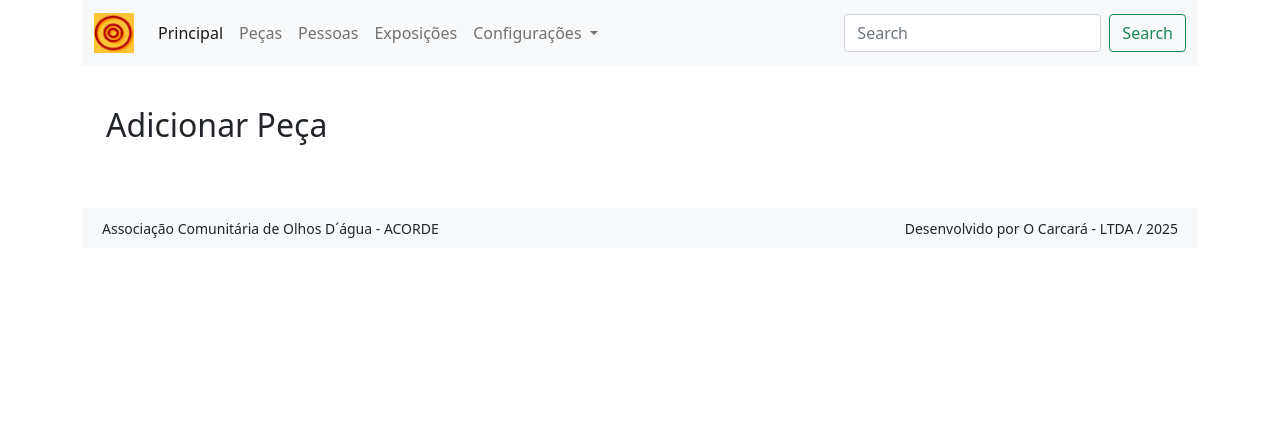
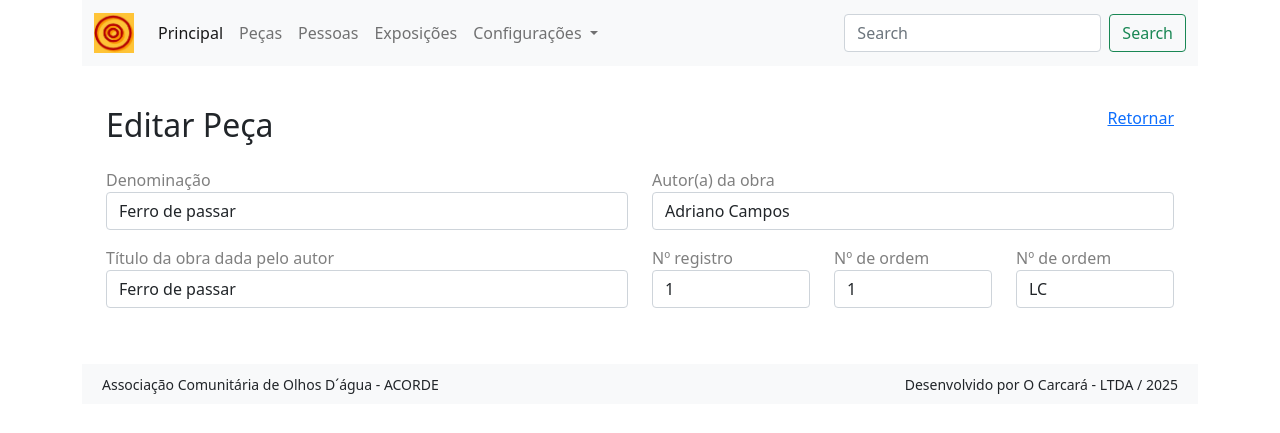
Before and after one commit to OCarcara/acorde, a Django app: template templates/pecas/peca_form.html in a window 1280 px wide. Shown: the top 433 px of the page. Run offline with Django 5.2, Linux system fonts and the light colour scheme; the template is opened without the code that fills it: values that come from a table or form of the project are taken from there, others are empty; data comes from the database, SQL or seed files in the repository.

Commit message:
Montado layout do formulário de peças até o campo Nº de ordem

```diff
--- a/acervo/urls.py
+++ b/acervo/urls.py
@@ -4,7 +4,8 @@ from . import views
 urlpatterns = [
     path("", views.index, name="index"),
     path("pecas/", views.pecas_acervo, name="pecas_acervo"),
+    path("pecas/<int:pk>/edit/", views.editar_peca, name="editar_peca"),
+    path("pecas/<int:pk>/atualizar/", views.atualizar_peca, name="atualizar_peca"),
 ]
 """     path("pecas/add/", views.peca_create, name="pecas_add"),
-    path("pecas/<int:pk>/edit/", views.peca_update, name="pecas_edit"),
     path("pecas/<int:pk>/delete/", views.peca_delete, name="pecas_delete"), """
--- a/templates/partials/_footer.html
+++ b/templates/partials/_footer.html
@@ -1,11 +1,11 @@
 <div class="container bg-light">
     <div class="row align-items-center p-2">
-        <div class="col-6 text-start">
+        <div class="col-md-6 text-start">
             <small>
                 <span>Associação Comunitária de Olhos D´água - ACORDE</span>
             </small>
         </div>
-        <div class="col-6 text-end">
+        <div class="col-md-6 text-md-end">
             <small>
                 <span class="align-items-end">Desenvolvido por O Carcará - LTDA / 2025</span>
             </small>
--- a/templates/partials/_header.html
+++ b/templates/partials/_header.html
@@ -12,10 +12,10 @@
         <div class="collapse navbar-collapse" id="navbarSupportedContent">
             <ul class="navbar-nav me-auto mb-2 mb-lg-0">
                 <li class="nav-item">
-                    <a class="nav-link active" aria-current="page" href="#">Principal</a>
+                    <a class="nav-link active" aria-current="page" href="{% url 'index' %}">Principal</a>
                 </li>
                 <li class="nav-item">
-                    <a class="nav-link" href="#">Peças</a>
+                    <a class="nav-link" href="{% url 'pecas_acervo' %}">Peças</a>
                 </li>
                 <li class="nav-item">
                     <a class="nav-link" href="#">Pessoas</a>
--- a/templates/pecas/peca_form.html
+++ b/templates/pecas/peca_form.html
@@ -2,7 +2,59 @@
 
 {% block content %}
 <div class="container py-4">
-    <h2 class="mb-4">{% if peca %}Editar Peça{% else %}Adicionar Peça{% endif %}</h2>
+    <div class="row">
+        <div class="col-10">
+            <h2 class="mb-4">{% if peca %}Editar Peça{% else %}Adicionar Peça{% endif %}</h2>
+        </div>
+        <div class="col text-end">
+            <a href="{% url 'pecas_acervo' %}">Retornar</a>
+        </div>
+    </div>
+    <div class="row">
+        <form action="{% url 'atualizar_peca' peca.id %}" method="post">
+            {% csrf_token %}
+            {% if error_message %}
+                <p><strong>{{ error_message }}</strong></p>
+            {% endif %}
+            <div class="row">
+                <div class="col-md-6">
+                    <!-- Denominacao -->
+                    <label for="denominacao" class="text-black-50">Denominação</label>
+                    <input type="text" class="form-control mb-3" id="denominacao" placeholder="Denominação interna da peça" value="{{ peca.denominacao }}">
+                </div>
+                <div class="col-md-6">
+                    <!-- Autor -->
+                    <label for="autor" class="text-black-50">Autor(a) da obra</label>
+                    <input type="text" class="form-control mb-3" id="autor" placeholder="Nome dos(as) autores(as) da obra" value="{{ peca.autor }}">
+                </div>
+            </div>
+            <div class="row">
+                <div class="col-md-6">
+                    <!-- Titulo dado pelo autor -->
+                    <label for="tit_autor" class="text-black-50">Título da obra dada pelo autor</label>
+                    <input type="text" class="form-control mb-3" id="tit_autor" placeholder="Título da obra dada pelos(as) próprios(as) autores(as)" value="{{ peca.titulo_dado_pelo_autor }}">
+                </div>
+                <div class="col-md-6">
+                    <div class="row">
+                        <div class="col">
+                            <label for="nr_registro" class="text-black-50">Nº registro</label>
+                            <input type="text" class="form-control mb-3" id="nr_registro" value="{{ peca.nr_registro }}">
+                        </div>
+                        <div class="col">
+                            <label for="numero_ordem" class="text-black-50">Nº de ordem</label>
+                            <input type="text" class="form-control mb-3" id="numero_ordem" value="{{ peca.numero_ordem }}">
+                        </div>
+                        <div class="col">
+                            <label for="situacao" class="text-black-50">Nº de ordem</label>
+                            <input type="text" class="form-control mb-3" id="situacao" value="{{ peca.situacao }}">
+                        </div>
 
+                    </div>
+                </div>
+
+            </div>
+
+        </form>
+    </div>
 </div>
 {% endblock %}
```
Also changed, not shown: acervo/views.py (+9 -0 lines), templates/pecas/pecas_acervo.html (+13 -11 lines).
